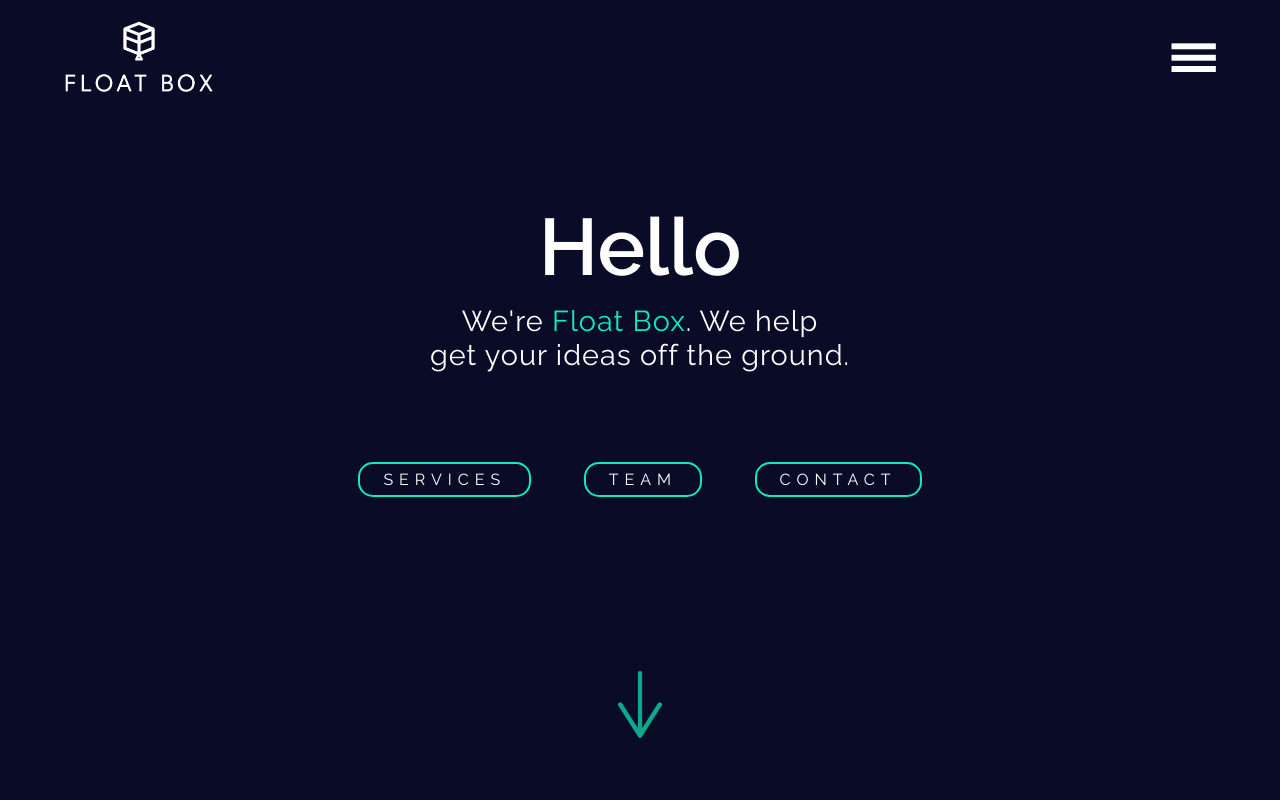
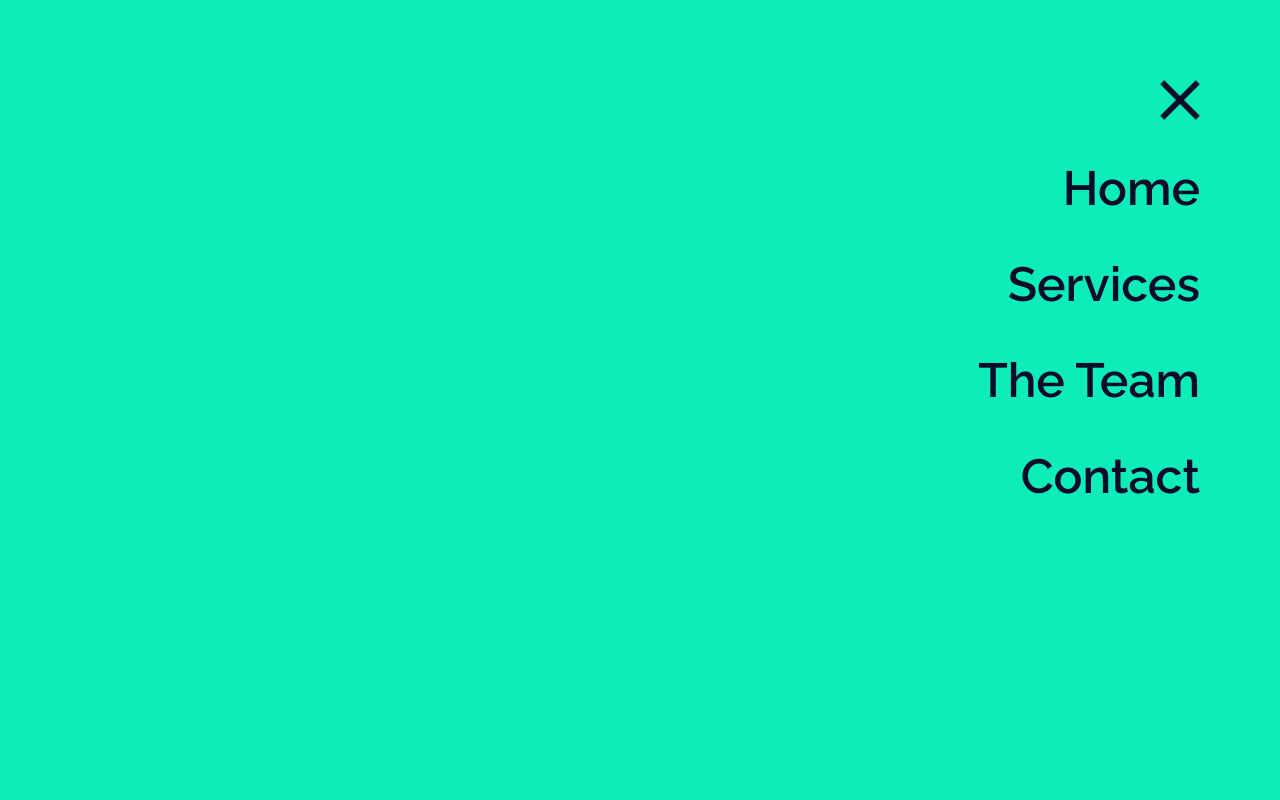
Before and after one commit to W1NI/BehanceAPI, a website: page public/index.html in a window 1280 px wide. Both pictures are taken after a click on the picture 1193 px from the left and 57 px from the top of the page. Shown: the top 800 px of the page. Drawn offline with nearby package versions, Linux system fonts and the light colour scheme.

Commit message:
Menu Overlay
Added overlay menu with hover functions for the list.

```diff
--- a/public/index.html
+++ b/public/index.html
@@ -9,7 +9,7 @@
 <body>
 	<nav>
 		<div id="navContainer">
-			<span class="navItem">
+			<span id="logoContainer" class="navItem">
 				<img id="logo" src="img/logo.png" alt="Logo">
 			</span>
 			<span class="navItem">
@@ -17,6 +17,17 @@
 			</span>
 		</div>
 	</nav>
+	<div id="overlayMenu">
+		<div id="closeMenu">
+			<img src="img/closemenu.png" alt="">
+		</div>
+		<ul>
+			<li class="menuListItem">Home<span class="listHover"></span></li>
+			<li class="menuListItem">Services<span class="listHover"></span></li>
+			<li class="menuListItem">The Team<span class="listHover"></span></li>
+			<li class="menuListItem">Contact<span class="listHover"></span></li>
+		</ul>
+	</div>
 	<div id="masterContainer">
 		<div id="landingPageContainer">
 			<div id="landingPageContent">
--- a/public/js/hoverEffects.js
+++ b/public/js/hoverEffects.js
@@ -1,3 +1,4 @@
+// Button hover effect for the main buttons. Makes a full width div appear in button.
 $(".button").hover(function(){
 		$(this).find(".buttonHoverEffect").css("width","100%");
 	},
@@ -5,3 +6,12 @@ $(".button").hover(function(){
 		$(this).find(".buttonHoverEffect").css("width","0%");
 	}
 );
+
+// Menu list hover function. Displays a thin block beneath the list item name.
+$(".menuListItem").hover(function(){
+		$(this).find(".listHover").css("width","100%");
+	},
+	function(){
+		$(this).find(".listHover").css("width","0%");
+	}
+);
--- a/public/js/script.js
+++ b/public/js/script.js
@@ -11,3 +11,14 @@ $.ajax({
 		console.log("Error with ajax request");
 	}
 });
+
+$("#hamburgerMenu").click(function(){
+	$("#logoContainer").css('z-index','60');
+	$("#overlayMenu").fadeIn(300);
+	$("body").css('overflow','hidden');
+});
+
+$("#closeMenu").click(function(){
+	$("#overlayMenu").fadeOut(300);
+	$("body").css('overflow','auto');
+});
--- a/public/sass/style.scss
+++ b/public/sass/style.scss
@@ -17,6 +17,10 @@ h3{
 	letter-spacing: 10px;
 	font-weight: 600;
 	font-size: 2em;
+}
+
+ul{
+	list-style-type: none;
 }
 
 .importantText{
@@ -59,6 +63,60 @@ nav{
 	&:hover{
 		opacity: 0.5;
 	}
+}
+
+#overlayMenu{
+	width: 100%;
+	height: 100vh;
+	position: fixed;
+	background-color: $secondaryColor;
+	color: $primaryColor;
+	z-index: 40;
+	text-align: right;
+	padding: 80px;
+	display: none;
+
+	li{
+		margin-bottom: 40px;
+		font-size: 3em;
+		font-weight: 600;
+	}
+}
+
+.menuListItem{
+	position: relative;
+	width: auto;
+	float: right;
+	clear: both;
+	cursor: pointer;
+}
+
+.listHover{
+	transition-duration: 300ms;
+	width: 0%;
+	height: 5px;
+	position: absolute;
+	left: 0;
+	bottom: 0;
+	background-color: white;
+}
+
+#closeMenu{
+	width: 100%;
+	height: 40px;
+	margin-bottom: 40px;
+	cursor: pointer;
+
+	img{
+		height: 100%;
+		&:hover{
+			opacity: 0.6;
+		}
+	}
+}
+
+.clicked{
+	display: block !important;
 }
 
 body{
```
Also changed, not shown: public/css/style.css, public/img/closemenu.png (added), 1 other file.
